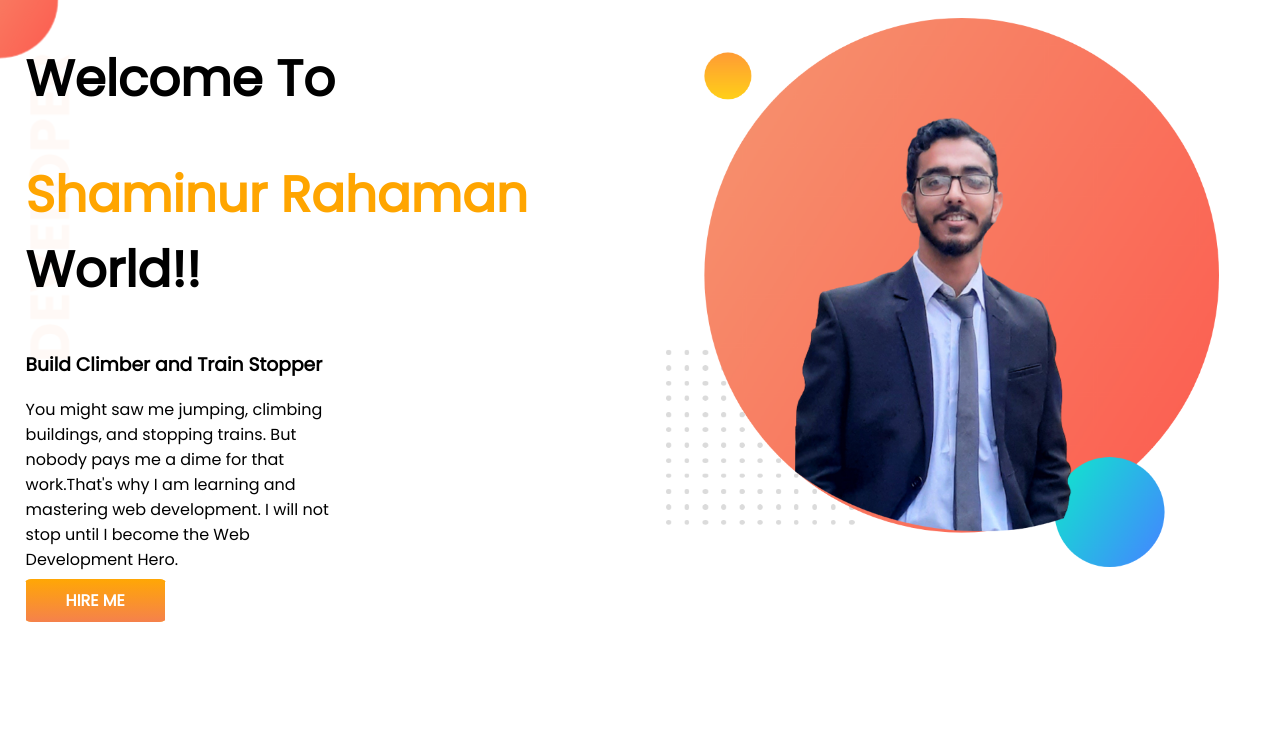
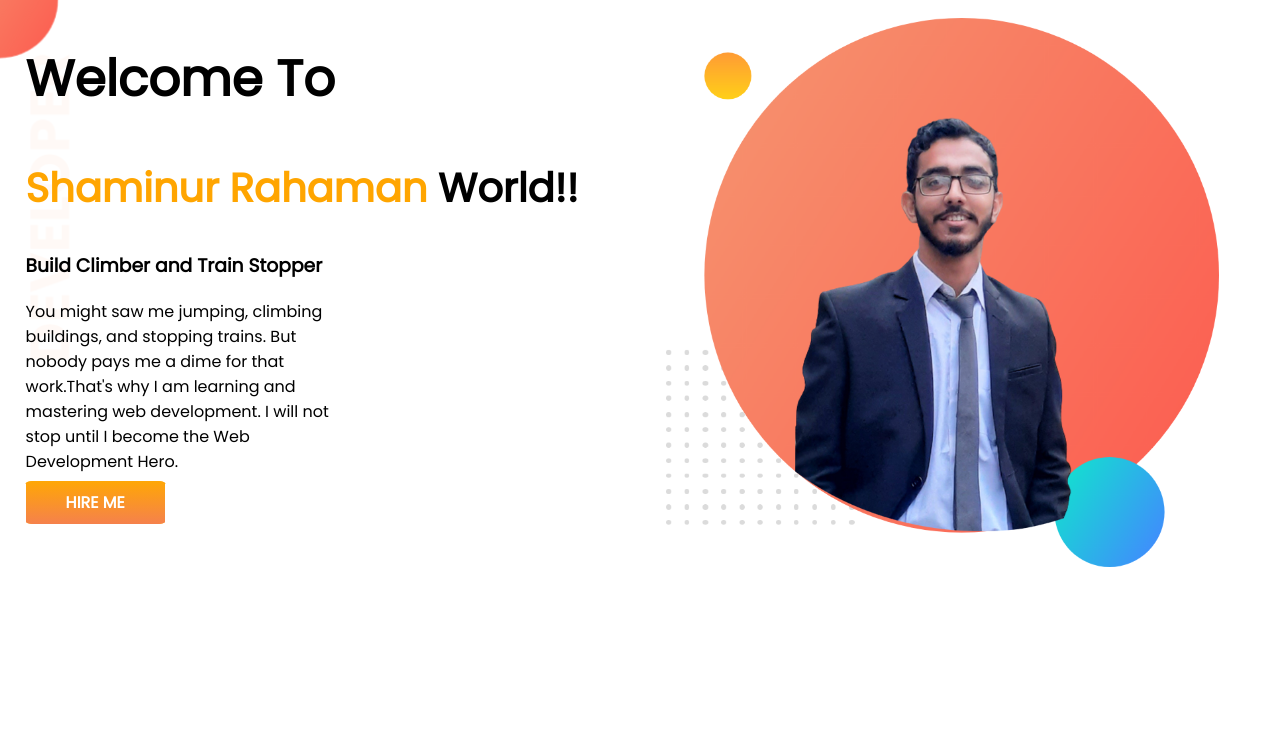
Before and after one commit to Shamim392/developer-portfolio, a plain HTML site: page index.html in a window 1280 px wide. Shown: the top 742 px of the page. Drawn offline with Linux system fonts and the light colour scheme.

Commit message:
name change

```diff
--- a/index.html
+++ b/index.html
@@ -14,7 +14,7 @@
     <section class="top-banner flexible-continer">
     <div class="half-width">
         <h1>Welcome To</h1>
-        <h1><span class="orange-color">Shaminur Rahaman</span> World!!</h1>
+        <h2><span class="orange-color">Shaminur Rahaman</span> World!!</h2>
         <h3>Build Climber and Train Stopper</h3>
         <p>You might saw me jumping, climbing buildings, and stopping trains. But nobody pays me a dime for that work.That's why I am learning and mastering web development. I will not stop until I become the Web Development Hero.</p>
         <a class="link-button" target="_blank" href="www.google.com">HIRE ME</a>
```
